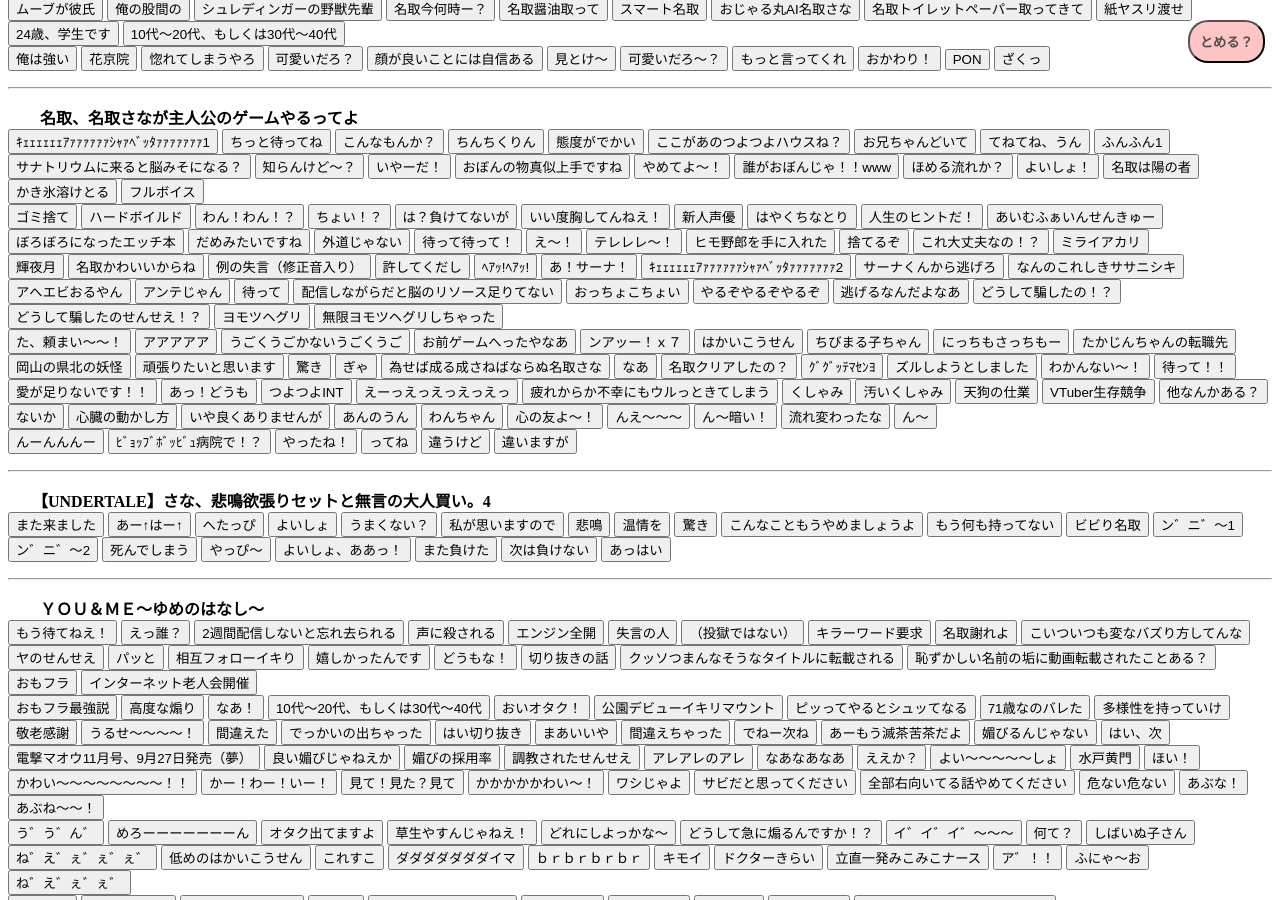
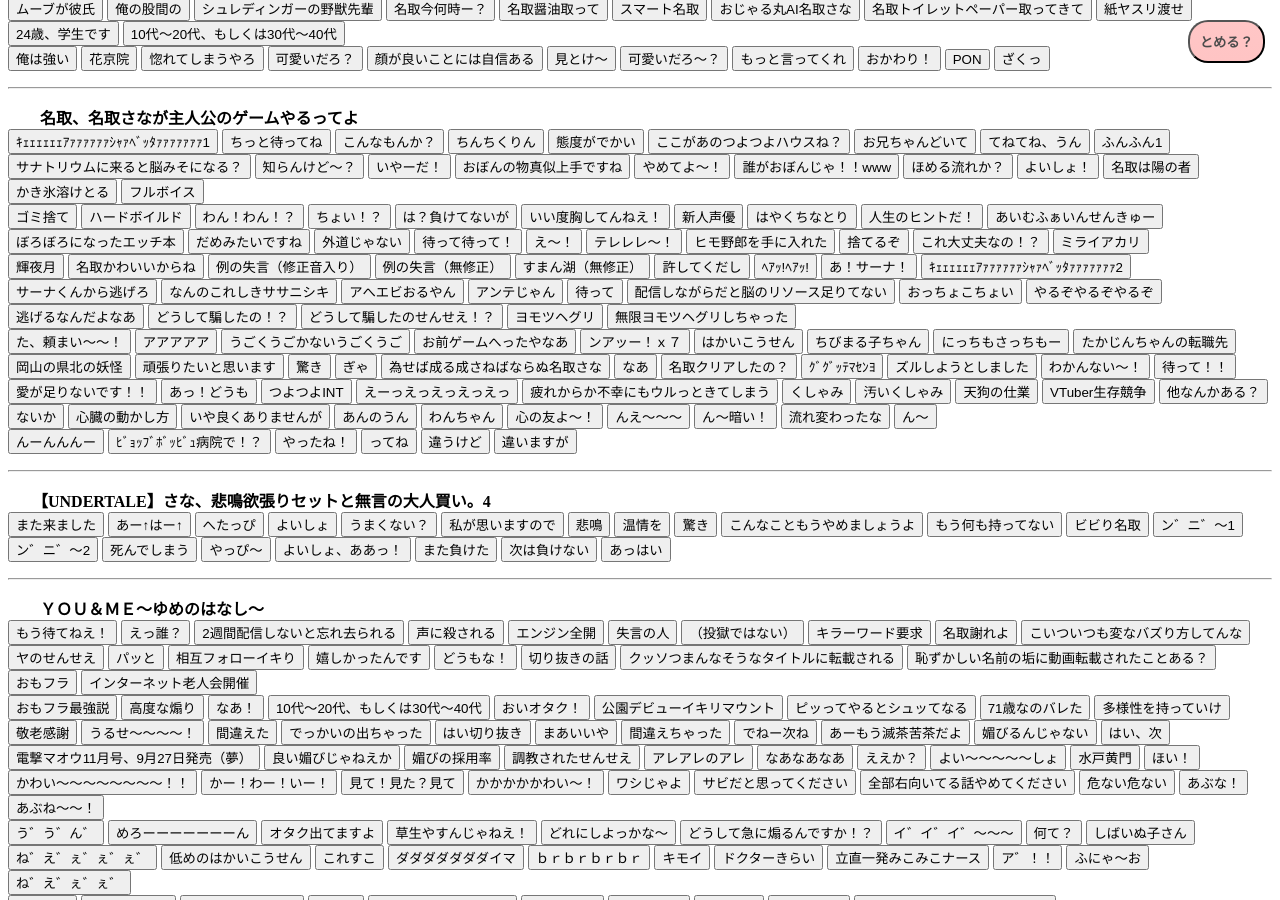
Before and after one commit to sanabutton/sanabutton.github.io, a Jekyll site: the page built from index.html, in a window 1280 px wide and 900 px high, scrolled down 8491 px. Built offline with Jekyll 4.4.1, drawn with Linux system fonts in a browser that asks for light colours; comment, search, counter and statistics services are not loaded.

Commit message:
すまんこ（無修正）のボタンを追加

```diff
--- a/_includes/contents.html
+++ b/_includes/contents.html
@@ -2500,6 +2500,8 @@
 <button type="button" class="sounds" data-file="名取、名取さなが主人公のゲームやるってよ/輝夜月">輝夜月</button>
 <button type="button" class="sounds" data-file="名取、名取さなが主人公のゲームやるってよ/名取かわいいからね">名取かわいいからね</button>
 <button type="button" class="sounds" data-file="名取、名取さなが主人公のゲームやるってよ/例の失言（修正音入り）">例の失言（修正音入り）</button>
+<button type="button" class="sounds" data-file="名取、名取さなが主人公のゲームやるってよ/例の失言（無修正）">例の失言（無修正）</button>
+<button type="button" class="sounds" data-file="名取、名取さなが主人公のゲームやるってよ/すまん湖（無修正）">すまん湖（無修正）</button>
 <button type="button" class="sounds" data-file="名取、名取さなが主人公のゲームやるってよ/許してくだし">許してくだし</button>
 <button type="button" class="sounds" data-file="名取、名取さなが主人公のゲームやるってよ/ﾍｱｯ!ﾍｱｯ!">ﾍｱｯ!ﾍｱｯ!</button>
 <button type="button" class="sounds" data-file="名取、名取さなが主人公のゲームやるってよ/あ！サーナ！">あ！サーナ！</button>
```
